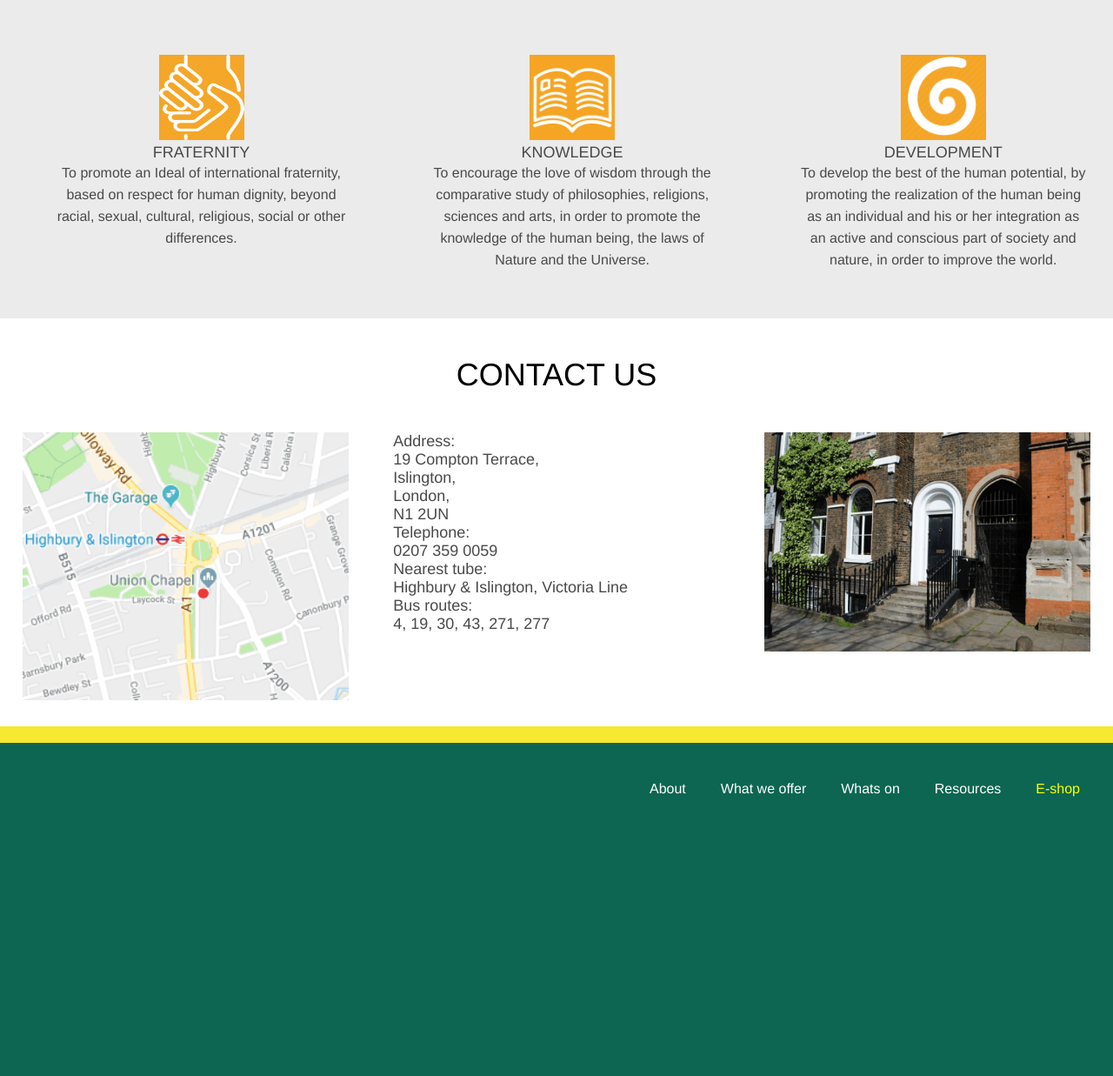
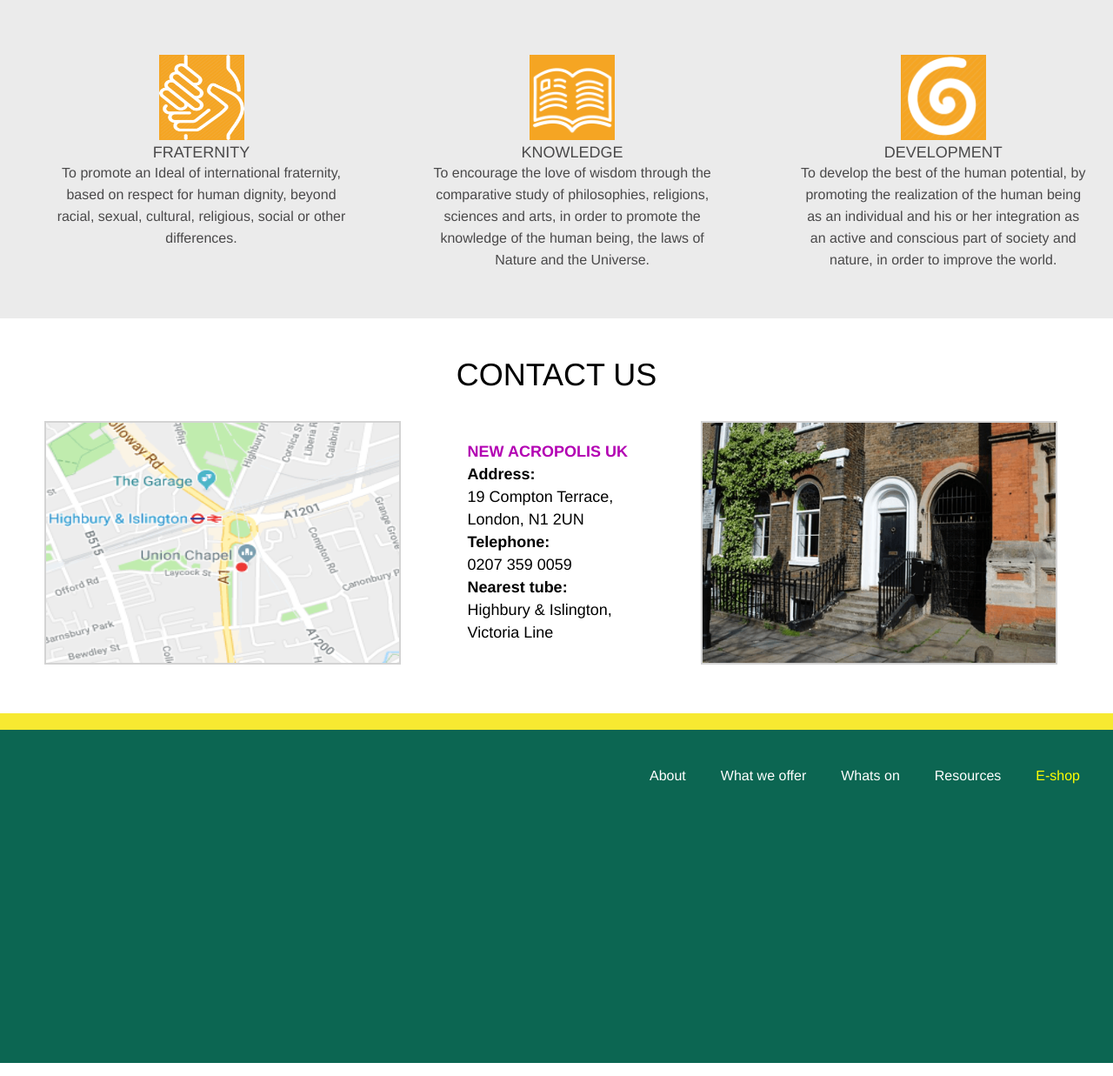
Before and after one commit to newacropolis-uk-website/frontend, a Flask app: template app/templates/views/home.html in a window 1280 px wide. Shown: the part 4612-5849 px from the top of the page at 87% size. Run offline with Flask 2, Linux system fonts and the light colour scheme; the template is opened without the code that fills it, so the values that code supplies are empty; some libraries are stand-ins or nearby versions.

Commit message:
Updated contact us to match designs

```diff
--- a/app/static/css/style.css
+++ b/app/static/css/style.css
@@ -425,11 +425,27 @@ input {
 
 .location_column{
   float: left;
-  width: 33.33%;
-  padding: 2%
+  width: 40%;
+  padding: 1% 4% 4% 4%;
+}
+.location_colum_middle{
+  float: left;
+  width: 19%;
+  padding: 2%;
 }
 .location_text{
-  font-family: 'AvenirNext-DemiBold', Helvetica, Arial, serif;
+  font-family: 'AvenirNext-Medium', Helvetica, Arial, serif;
   font-size: 18.0px;
-  color: rgba(74, 73, 74, 1.0);
+  line-height: 8px;
 }
+.location_text_header{
+  font-weight: bold;
+  color: #b300b3;
+}
+.location_text_sub_header{
+  font-weight: bold;
+}
+.contact_imgs{
+  height: 280px;
+  border: #D3D3D3 2px solid;
+}
--- a/app/templates/views/home.html
+++ b/app/templates/views/home.html
@@ -197,23 +197,24 @@
   <div class="row">
     <div class="location_column">
       <a href='https://www.google.com/maps/place/New+Acropolis+Cultural+Association/@51.5449256,-0.1048801,17z/data=!3m1!4b1!4m5!3m4!1s0x48761b64e1e074d7:0x32458fe303edf6e2!8m2!3d51.5449223!4d-0.1026914' target='newwin'>
-        <img src="/static/images/NAMap.png" style="width:100%">
+        <img class="contact_imgs" src="/static/images/NAMap.png" style="width:100%">
       </a>
     </div>
-    <div class="location_column">
+    <div class="location_colum_middle">
       <div class="location_text">
-        Address: <br>
-        19 Compton Terrace, <br>Islington, <br>London, <br>N1 2UN <br>
-        Telephone: <br>
-        0207 359 0059 <br>
-        Nearest tube: <br>
-        Highbury &amp; Islington, Victoria Line<br>
-        Bus routes: <br>
-        4, 19, 30, 43, 271, 277
+        <p class="location_text_header">NEW ACROPOLIS UK<p>
+        <p class="location_text_sub_header">Address:<p>
+        <p>19 Compton Terrace,<p>
+        <p>London, N1 2UN<p>
+        <p class="location_text_sub_header">Telephone:<p>
+        <p>0207 359 0059<p>
+        <p class="location_text_sub_header">Nearest tube:<p>
+        <p>Highbury & Islington,<p>
+        <p>Victoria Line<p>
       </div>
     </div>
     <div class="location_column">
-      <img src="/static/images/home-school-entrance.png" style="width:100%">
+      <img class="contact_imgs" src="/static/images/home-school-entrance.png" style="width:100%">
     </div>
   </div>
   <script type="text/javascript" src="//code.jquery.com/jquery-1.11.0.min.js"></script>
```
